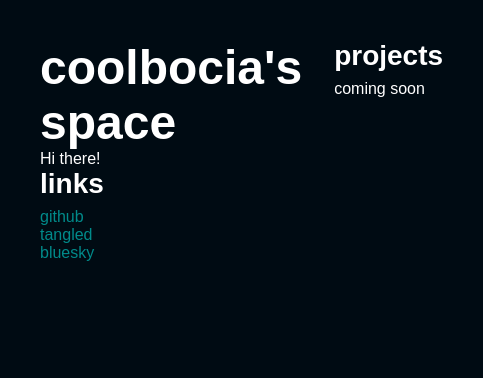
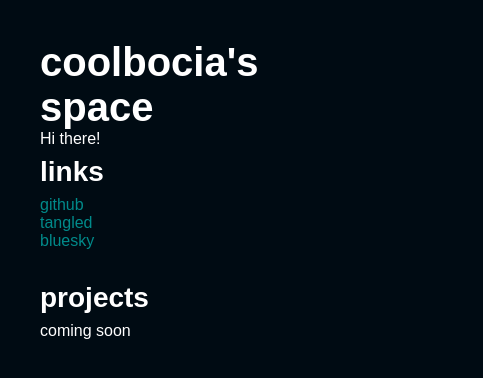
Before and after one commit to coolbocia/coolbocia.github.io, a plain HTML site: page index.html in a window 390 px wide. Shown: the whole page, 483 px wide, since content can reach past the window. Drawn offline with Linux system fonts and the light colour scheme; a web font is replaced by a local one.

Commit message:
Small tweaks and mobile support

```diff
--- a/index.html
+++ b/index.html
@@ -43,11 +43,27 @@
             }
 
             body {
-                display: block;
-                padding: 8px;
+                display: flex;
+                padding: 2.5rem;
                 flex: 1;
                 max-width: 1200px;
                 margin: 0 auto;
+                gap: 2rem;
+
+                & > * {
+                    flex: 1;
+                }
+            }
+
+            @media (max-width: 768px) {
+                body {
+                    flex-direction: column;
+                }
+
+                main,
+                aside {
+                    flex: none;
+                }
             }
 
             h1,
@@ -57,12 +73,16 @@
             }
 
             h1 {
-                font-size: 3rem;
+                font-size: 2.5rem;
             }
 
             h2 {
                 font-size: 1.75rem;
-                margin-bottom: 0.5rem;
+                margin: 0 0 0.5rem;
+            }
+
+            * + h2 {
+                margin-top: 0.5rem;
             }
 
             a,
@@ -90,19 +110,6 @@
                 }
             }
 
-            main {
-                display: flex;
-                gap: 2rem;
-                justify-content: center;
-                flex-direction: row;
-                padding: 2rem;
-
-                section {
-                    flex: 1;
-                    display: block;
-                }
-            }
-
             ul {
                 display: block;
                 list-style: none;
@@ -111,11 +118,16 @@
             li {
                 display: list-item;
             }
+
+            main,
+            aside {
+                display: flex;
+                flex-direction: column;
+            }
         </style>
     </head>
     <body>
-        <main>
-            <section class="left">
+        <aside>
             <h1>coolbocia's space</h1>
             <p>Hi there!</p>
             <h2>links</h2>
@@ -131,11 +143,10 @@
                     >
                 </li>
             </ul>
-            </section>
-            <section class="right">
+        </aside>
+        <main>
             <h2>projects</h2>
             <p>coming soon</p>
-            </section>
         </main>
     </body>
 </html>
```
Lines whose indentation alone changed are shown as unchanged.
